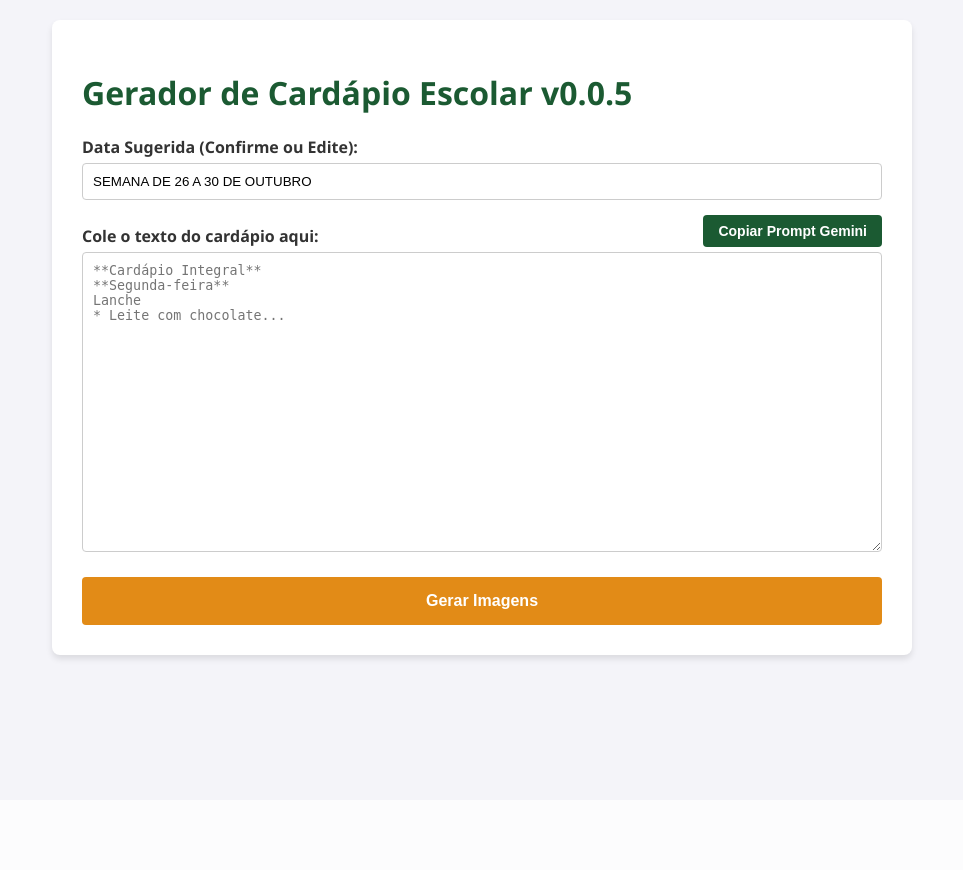
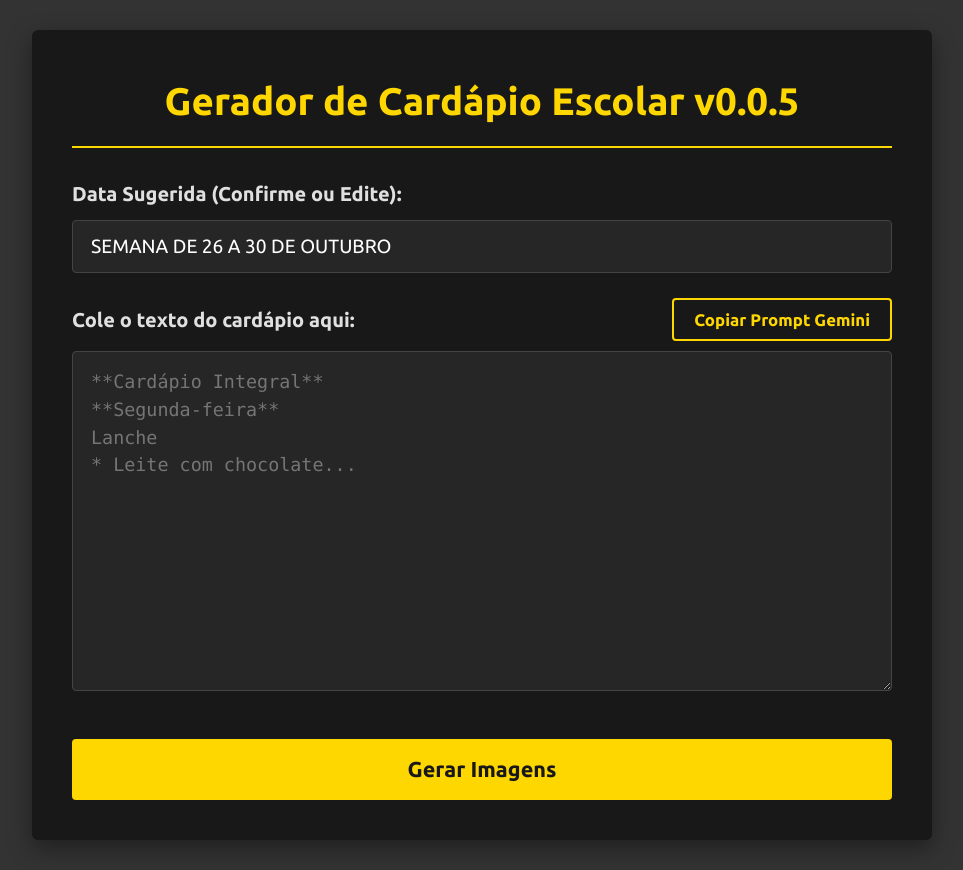
Before and after one commit to leostuker/gerador_cardapio, a Flask app: page / in a window 1280 px wide. Shown: the whole page, without its empty margins (158-1121 px from the left). Before the commit the page ends 662 px from the top, so only its background shows below. Run offline with Flask 3, Linux system fonts and the light colour scheme.

Commit message:
feat: atualiza layout para dark mode tumblr com tipografia ampliada

```diff
--- a/templates/index.html
+++ b/templates/index.html
@@ -4,31 +4,161 @@
 	<meta charset="UTF-8">
 	<meta name="viewport" content="width=device-width, initial-scale=1.0">
 	<title>Gerador de Cardápio</title>
+	<link rel="preconnect" href="https://fonts.googleapis.com">
+	<link rel="preconnect" href="https://fonts.gstatic.com" crossorigin>
+	<link href="https://fonts.googleapis.com/css2?family=Ubuntu:wght@400;700&display=swap" rel="stylesheet">
 	<style>
-        body { font-family: 'Segoe UI', Tahoma, Geneva, Verdana, sans-serif; background-color: #f4f4f9; color: #333; margin: 0; padding: 20px; }
-        .container { max-width: 800px; margin: 0 auto; background: #fff; padding: 30px; border-radius: 8px; box-shadow: 0 4px 6px rgba(0,0,0,0.1); }
-        h1 { color: #1b5a32; }
-        label { font-weight: bold; display: block; margin-top: 15px; }
-        textarea, input { width: 100%; padding: 10px; margin-top: 5px; border: 1px solid #ccc; border-radius: 4px; box-sizing: border-box; }
-        textarea { height: 300px; font-family: monospace; }
-        button { background: #e28b17; color: white; border: none; padding: 15px 20px; font-size: 16px; font-weight: bold; border-radius: 4px; cursor: pointer; margin-top: 20px; width: 100%; }
-        button:hover { background: #d27914; }
+		*, *::before, *::after {
+			box-sizing: border-box;
+		}
+
+		body {
+			font-family: 'Ubuntu', sans-serif;
+			background-color: #333333;
+			color: #e0e0e0;
+			margin: 0;
+			padding: 30px 20px;
+			line-height: 1.6;
+		}
+
+		.container {
+			max-width: 900px;
+			margin: 0 auto;
+			background-color: #181818;
+			padding: 40px;
+			border-radius: 6px;
+			box-shadow: 0 8px 24px rgba(0, 0, 0, 0.4);
+		}
+
+		h1 {
+			color: #FFD700;
+			font-size: 2.4rem;
+			text-align: center;
+			margin-top: 0;
+			margin-bottom: 30px;
+			padding-bottom: 15px;
+			border-bottom: 2px solid #FFD700;
+		}
+
+		.form-group {
+			margin-bottom: 25px;
+		}
+
+		label {
+			display: block;
+			font-size: 1.25rem;
+			font-weight: 700;
+			color: #e0e0e0;
+			margin-bottom: 10px;
+		}
+
+		input[type="text"] {
+			width: 100%;
+			padding: 14px 18px;
+			font-family: 'Ubuntu', sans-serif;
+			font-size: 1.2rem;
+			background-color: #262626;
+			color: #ffffff;
+			border: 1px solid #444444;
+			border-radius: 4px;
+			transition: border-color 0.2s, box-shadow 0.2s;
+		}
+
+		input[type="text"]:focus,
+		textarea:focus {
+			border-color: #FFD700;
+			outline: none;
+			box-shadow: 0 0 0 2px rgba(255, 215, 0, 0.25);
+		}
+
+		.textarea-header {
+			display: flex;
+			justify-content: space-between;
+			align-items: center;
+			margin-bottom: 10px;
+			gap: 15px;
+			flex-wrap: wrap;
+		}
+
+		.textarea-header label {
+			margin-bottom: 0;
+		}
+
+		.btn-copy {
+			background-color: transparent;
+			color: #FFD700;
+			border: 2px solid #FFD700;
+			padding: 10px 20px;
+			font-family: 'Ubuntu', sans-serif;
+			font-size: 1.05rem;
+			font-weight: 700;
+			border-radius: 4px;
+			cursor: pointer;
+			transition: all 0.2s ease;
+		}
+
+		.btn-copy:hover {
+			background-color: #FFD700;
+			color: #181818;
+		}
+
+		textarea {
+			width: 100%;
+			height: 340px;
+			padding: 16px 18px;
+			font-family: Consolas, 'Courier New', monospace;
+			font-size: 1.15rem;
+			line-height: 1.5;
+			background-color: #262626;
+			color: #ffffff;
+			border: 1px solid #444444;
+			border-radius: 4px;
+			resize: vertical;
+			transition: border-color 0.2s, box-shadow 0.2s;
+		}
+
+		.btn-submit {
+			background-color: #FFD700;
+			color: #181818;
+			border: none;
+			padding: 18px 24px;
+			font-family: 'Ubuntu', sans-serif;
+			font-size: 1.35rem;
+			font-weight: 700;
+			border-radius: 4px;
+			cursor: pointer;
+			width: 100%;
+			margin-top: 15px;
+			transition: background-color 0.2s ease, transform 0.1s ease;
+		}
+
+		.btn-submit:hover {
+			background-color: #e6c200;
+		}
+
+		.btn-submit:active {
+			transform: scale(0.99);
+		}
 	</style>
 </head>
 <body>
 	<div class="container">
 		<h1>Gerador de Cardápio Escolar v0.0.5</h1>
 		<form method="POST">
+			<div class="form-group">
 				<label for="date_str">Data Sugerida (Confirme ou Edite):</label>
 				<input type="text" id="date_str" name="date_str" value="{{ date_str }}">
+			</div>
 
-            <div style="display: flex; justify-content: space-between; align-items: flex-end; margin-top: 15px;">
-                <label for="menu_text" style="margin-top: 0;">Cole o texto do cardápio aqui:</label>
-                <button type="button" onclick="copyPrompt()" id="btnCopy" style="width: auto; padding: 8px 15px; margin: 0; background: #1b5a32; font-size: 14px;">Copiar Prompt Gemini</button>
+			<div class="form-group">
+				<div class="textarea-header">
+					<label for="menu_text">Cole o texto do cardápio aqui:</label>
+					<button type="button" onclick="copyPrompt()" id="btnCopy" class="btn-copy">Copiar Prompt Gemini</button>
 				</div>
 				<textarea id="menu_text" name="menu_text" placeholder="**Cardápio Integral**&#10;**Segunda-feira**&#10;Lanche&#10;* Leite com chocolate..."></textarea>
+			</div>
 
-            <button type="submit">Gerar Imagens</button>
+			<button type="submit" class="btn-submit">Gerar Imagens</button>
 		</form>
 	</div>
 
@@ -58,16 +188,18 @@ Almoço
 
 		function copyPrompt() {
 			navigator.clipboard.writeText(promptText).then(() => {
-                const btn = document.getElementById('btnCopy');
-                const oldText = btn.innerText;
-                btn.innerText = 'Copiado!';
-                btn.style.background = '#e28b17';
+				const button = document.getElementById('btnCopy');
+				const originalText = button.innerText;
+				button.innerText = 'Copiado!';
+				button.style.backgroundColor = '#FFD700';
+				button.style.color = '#181818';
 				setTimeout(() => {
-                    btn.innerText = oldText;
-                    btn.style.background = '#1b5a32';
+					button.innerText = originalText;
+					button.style.backgroundColor = 'transparent';
+					button.style.color = '#FFD700';
 				}, 2000);
-            }).catch(err => {
-                alert('Erro ao copiar: ' + err);
+			}).catch(error => {
+				alert('Erro ao copiar: ' + error);
 			});
 		}
 	</script>
```
Also changed, not shown: templates/result.html (+116 -12 lines). Lines whose indentation alone changed are shown as unchanged.
